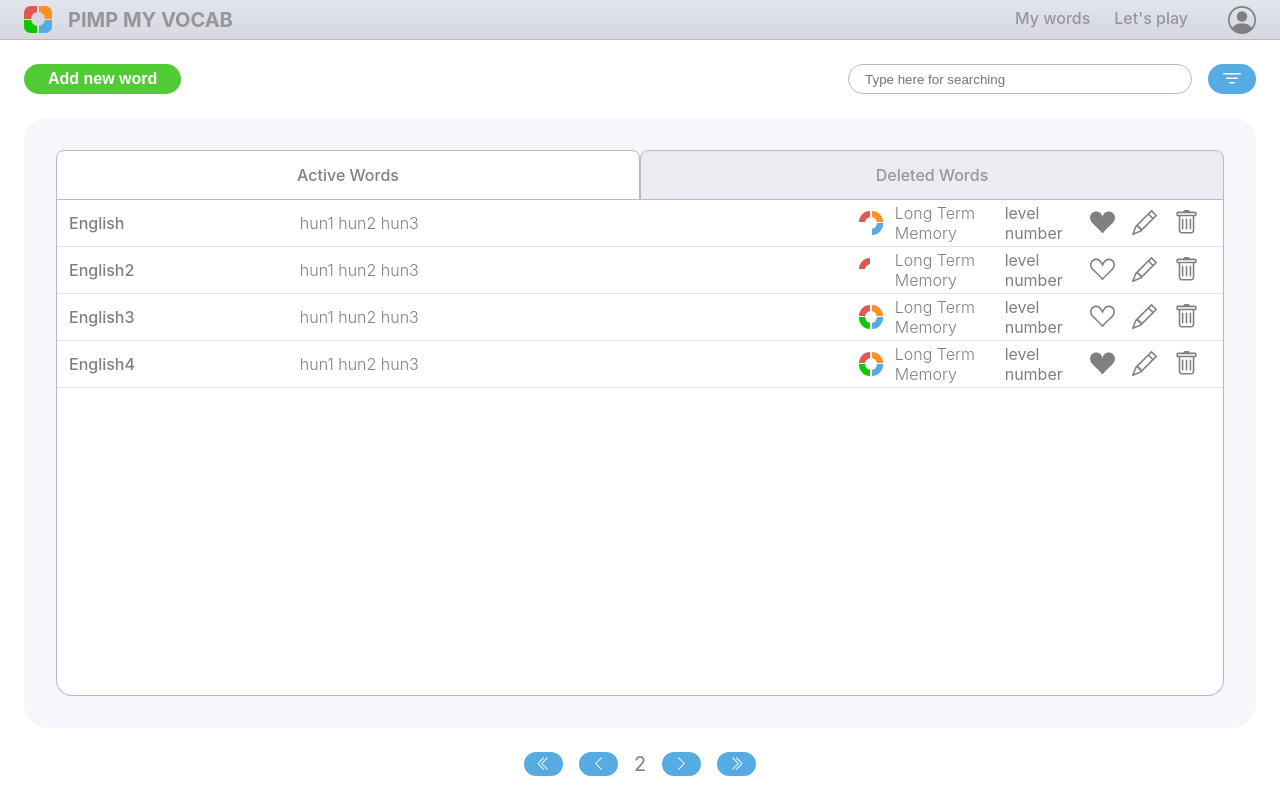
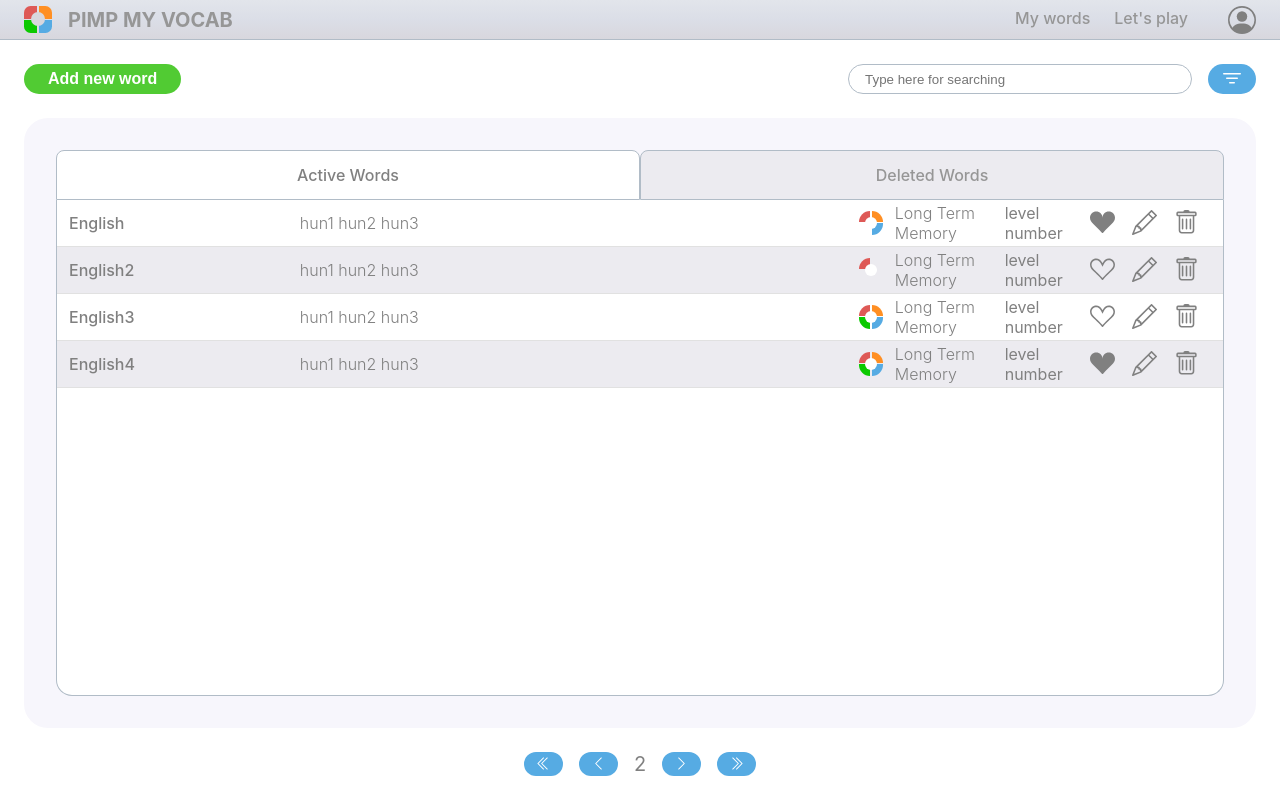
Before and after one commit to Crepkey/pmv_frond_end, a React (Create React App) app: page /my-words in a window 1280 px wide. Built offline with nearby package versions, Linux system fonts and the light colour scheme.

Commit message:
WordRowGray styled components is removed

```diff
--- a/src/components/mainComponents/MyWords.tsx
+++ b/src/components/mainComponents/MyWords.tsx
@@ -144,22 +144,13 @@ const WordContainer = styled.div`
 	background: ${colors.background};
 `;
 
-const WordRowWhite = styled.div`
+const WordRowWhite = styled.div<{ background: string }>`
 	display: flex;
 	justify-content: space-between;
 	align-items: center;
 	min-height: 2rem;
 	padding: 3px 12px 3px 12px;
-	background: ${colors.rowBackgroundLight};
-	border-bottom: 1px ${colors.rowBorder} solid;
-`;
-const WordRowGray = styled.div`
-	display: flex;
-	justify-content: space-between;
-	align-items: center;
-	min-height: 2rem;
-	padding: 3px 12px 3px 12px;
-	background: ${colors.rowBackgroundDark};
+	background: ${({ background }) => background};
 	border-bottom: 1px ${colors.rowBorder} solid;
 `;
 
@@ -290,6 +281,11 @@ export default function MyWords() {
 		setWords(dummyData);
 	}
 
+	function calculateRowBackground(index: number) {
+		if (index % 2 === 0) return colors.rowBackgroundLight;
+		return colors.rowBackgroundDark;
+	}
+
 	return (
 		<MainContainer>
 			<ControlBarContainer>
@@ -308,8 +304,8 @@ export default function MyWords() {
 						<Tab style={{ backgroundColor: `${colors.inactiveBackground}`, color: `${colors.inactiveFont}` }}>Deleted Words</Tab>
 					</TabContainer>
 					<WordContainer>
-						{words.map((word: ExtendedWord) => (
-							<WordRowWhite>
+						{words.map((word: ExtendedWord, index: number) => (
+							<WordRowWhite background={calculateRowBackground(index)}>
 								<EnglishWord>{word.english}</EnglishWord>
 								<HungarianWords>{word.hungarian.map((hunWord: string) => `${hunWord} `)}</HungarianWords>
 								<MemoryLevel>
```
